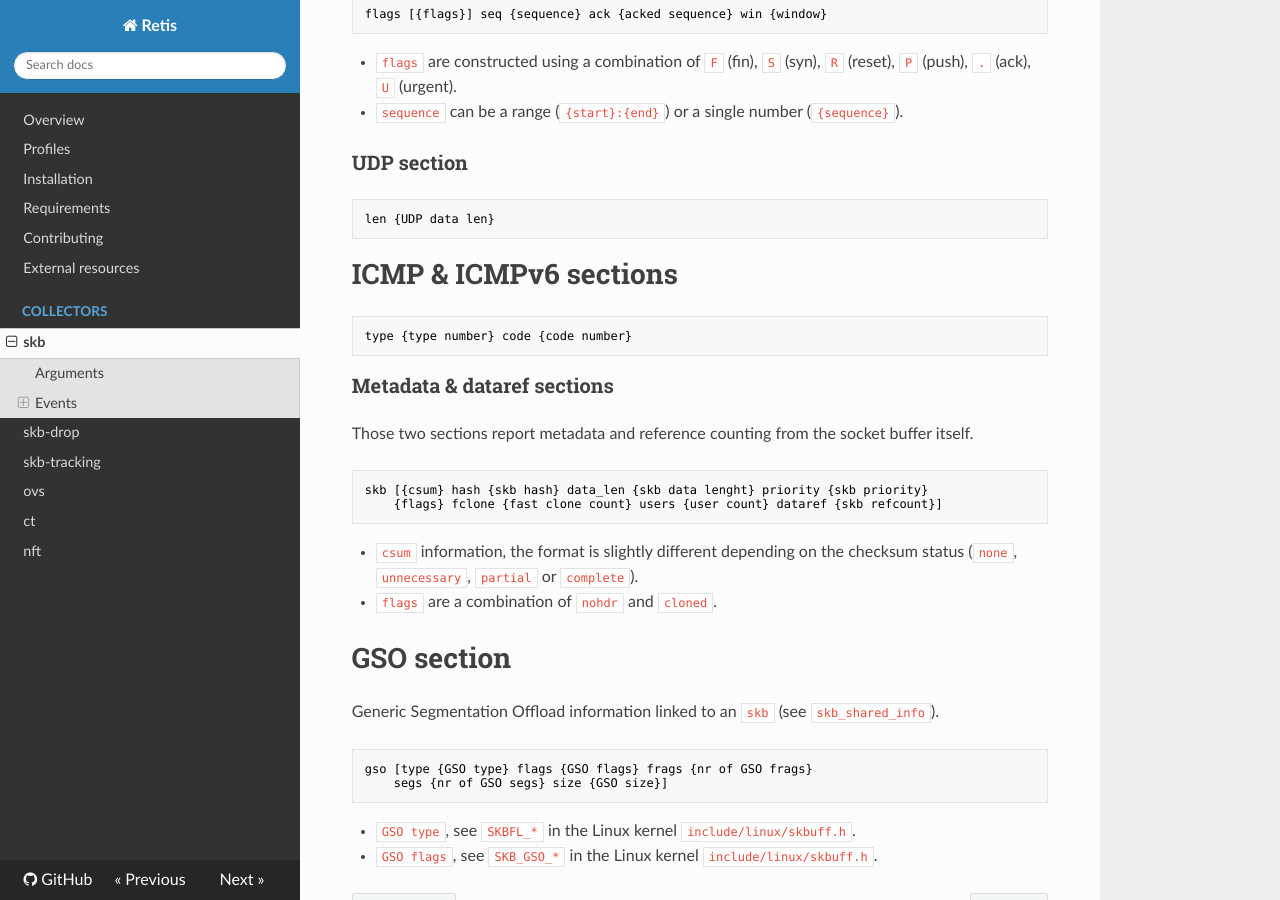
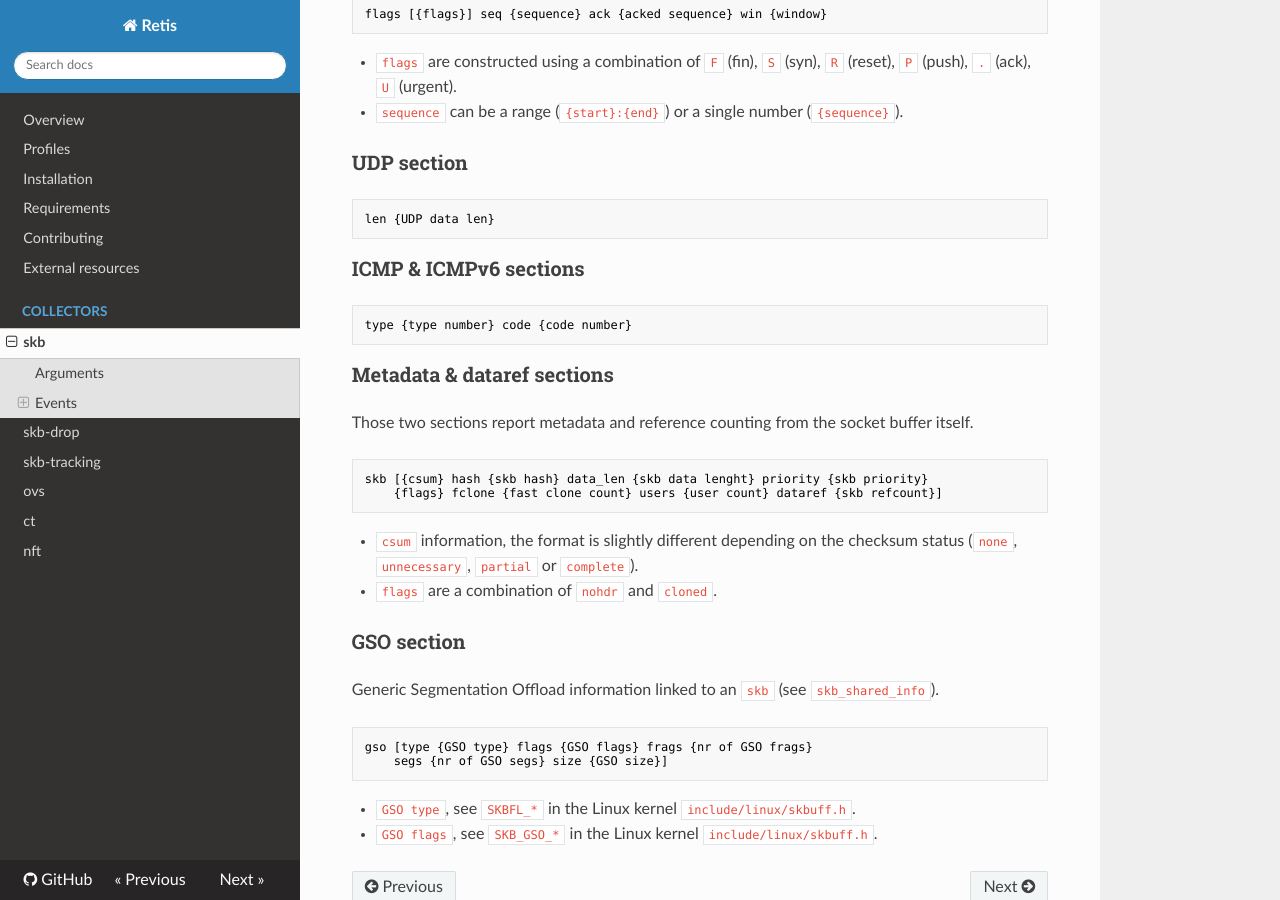
Before and after one commit to retis-org/retis, an MkDocs documentation site: the page built from docs/modules/skb.md, in a window 1280 px wide and 900 px high, scrolled down 1732 px. Built offline with MkDocs 1.6.1, drawn with Linux system fonts in a browser that asks for light colours; nearby versions of some CDN libraries.

````diff
--- a/docs/modules/skb.md
+++ b/docs/modules/skb.md
@@ -92,7 +92,7 @@ flags [{flags}] seq {sequence} ack {acked sequence} win {window}
 len {UDP data len}
 ```
 
-# ICMP & ICMPv6 sections
+### ICMP & ICMPv6 sections
 
 ```none
 type {type number} code {code number}
@@ -112,7 +112,7 @@ skb [{csum} hash {skb hash} data_len {skb data lenght} priority {skb priority}
   status (`none`, `unnecessary`, `partial` or `complete`).
 - `flags` are a combination of `nohdr` and `cloned`.
 
-# GSO section
+### GSO section
 
 Generic Segmentation Offload information linked to an `skb` (see
 `skb_shared_info`).
````
